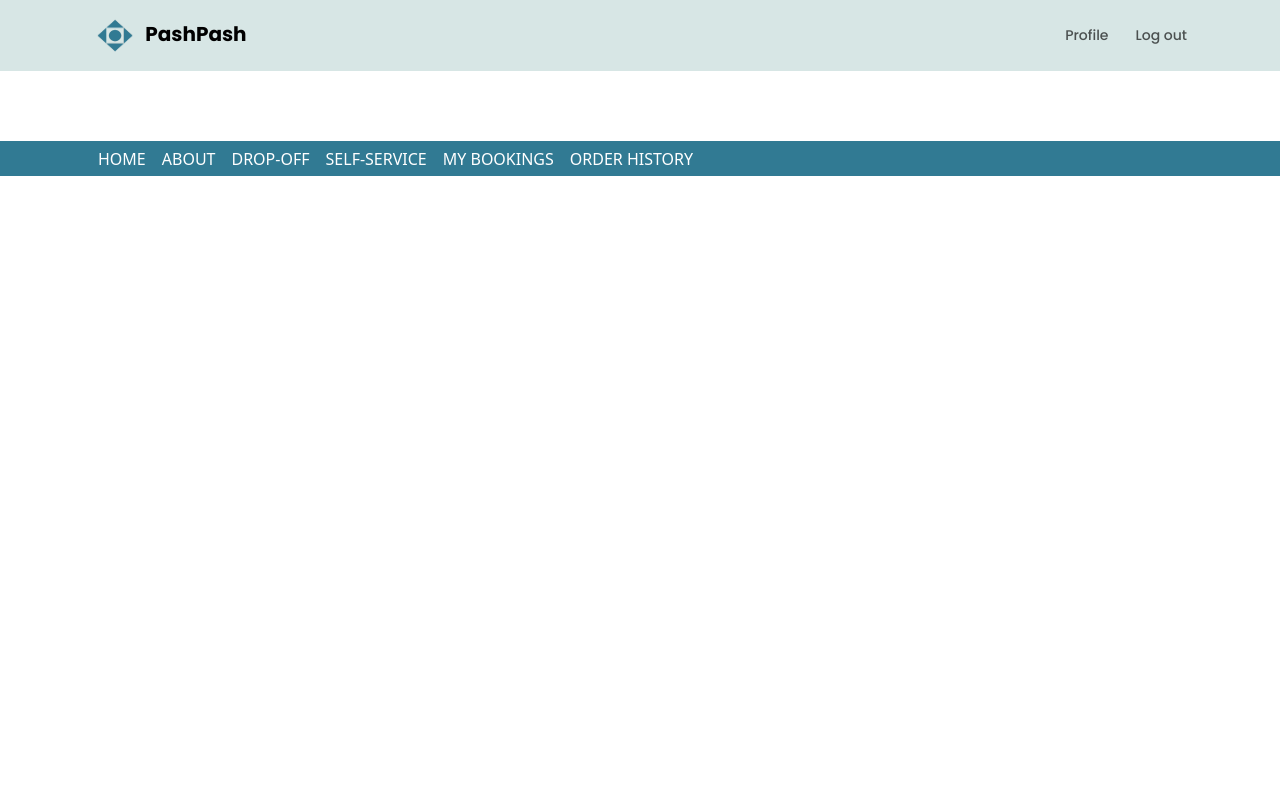
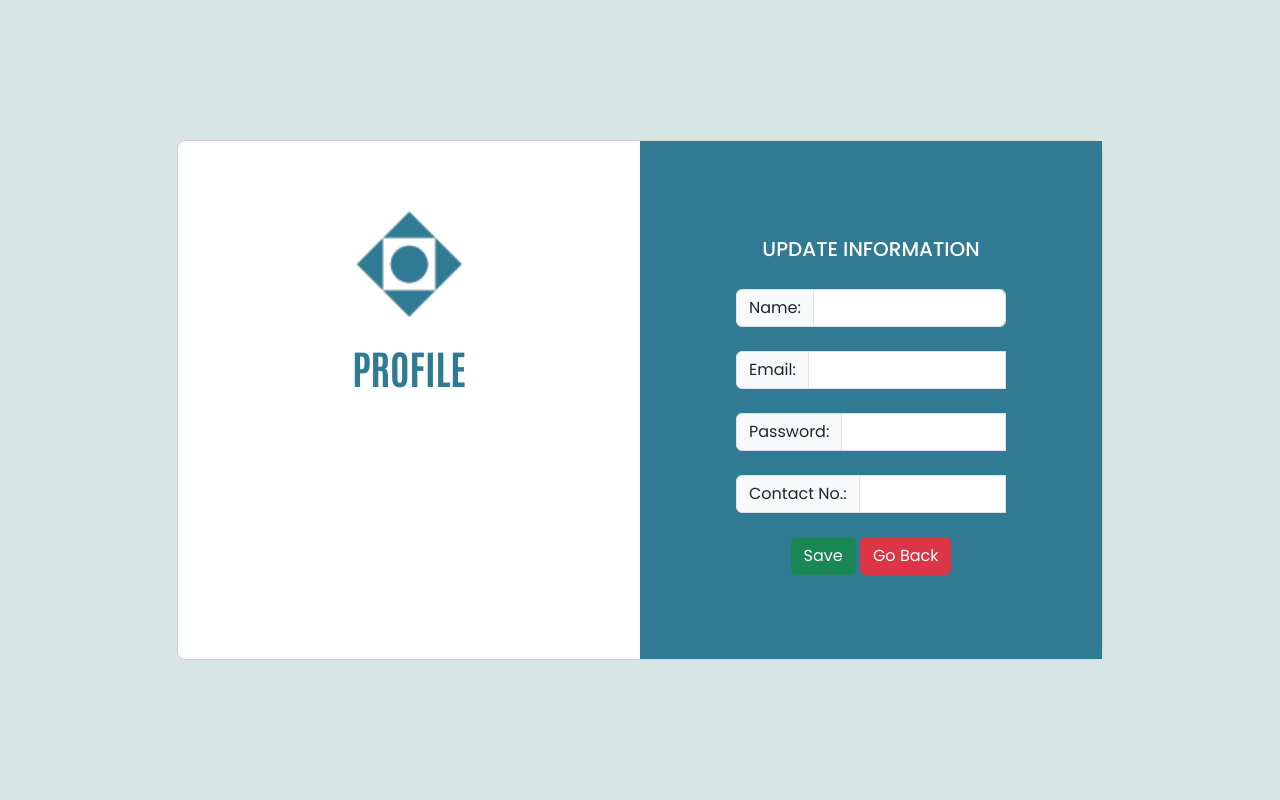
Before and after one commit to Maxlaseave/laundryWebsite, a PHP site: page /profile.php in a window 1280 px wide. Run offline with PHP 8.4, Linux system fonts and the light colour scheme; some web fonts are replaced.

Commit message:
customer profile

```diff
--- a/css/customer.css
+++ b/css/customer.css
@@ -118,11 +118,22 @@ h3{
     margin-top: 50px;
 }
 
+
+
+h5{
+    color: #343232;
+    font-family: 'Poppins', sans-serif;
+    font-size: 18px;
+    font-weight: 300;
+}
+
 p .content{
     color: #343232;
     font-family: 'Poppins', sans-serif;
     font-size: 13px;
     font-weight: 300;
+    margin-right: 5px;
+    display: inline;
 }
 
 span{
--- a/customer/profile.php
+++ b/customer/profile.php
@@ -1,6 +1,43 @@
-<?php include('partials/menu.php'); ?>
+<!DOCTYPE html>
+<html lang="en">
+  <head>
+    <meta charset="UTF-8" />
+    <meta name="viewport" content="width=device-width, initial-scale=1, shrink-to-fit=no" />
+    <meta http-equiv="x-ua-compatible" content="ie=edge" />
+    <title>User Login</title>
+    <!-- Custom CSS -->
+    <link rel="stylesheet" href="../css/userLogin.css">
 
-<?php
+    <!-- MDB -->
+    <link rel="stylesheet" href="https://cdn.jsdelivr.net/npm/bootstrap-icons@1.10.5/font/bootstrap-icons.css">
+    <link rel="stylesheet" href="../bootstrap/css\bootstrap.css" />
+
+  </head>
+  <body>
+
+
+
+
+
+
+                <!-- Start your project here-->
+<section class="h-100">
+  <div class="container py-5 h-100 ">
+    <div class="row d-flex justify-content-center align-items-center h-100">
+      <div class="col-xl-10 ">
+        <div class="card rounded-3 text-black">
+          <div class="row g-0">
+            <div class="col-lg-6">
+              <div class="card-body p-md-5 mx-md-4">
+
+                <div class="text-center">
+                  <img src="../img/pashlogo.png"
+                    style="width: 150px;" alt="logo">
+                  <h4 class="mt-1 mb-5 pb-1">PROFILE</h4>
+                </div>
+
+                <div class="text-center">
+                <p class="content"><?php
 include "../dbconn.php";
 // Start the session (if not already started)
 session_start();
@@ -18,10 +55,24 @@ if (isset($_SESSION['userId'])) {
     if (mysqli_num_rows($result) === 1) {
         $row = mysqli_fetch_assoc($result);
 
+        //Saves prev data to be viewed by users when editing their information for cpnvenience
+        $pname = $row['name'];
+        $pemail = $row['email'];
+        $ppass = $row['password'];
+        $pcon = $row['contactNo'];
+
         // Display the user's profile information
-        echo "Name: " . $row['name'] . "<br>";
-        echo "Email: " . $row['email'] . "<br>";
-        echo "Contact Number: " . $row['contactNo'] . "<br>";
+        echo "Name: " . $row['name'];?></p>
+
+        <p class="col content">
+        <?php
+        echo "Email: " . $row['email'];
+        ?>
+
+        </p>
+        <p class="col content">
+        <?php
+        echo "Contact Number: " . $row['contactNo'] ;
         // ... Display other profile information as needed
     } else {
         echo "User not found.";
@@ -31,3 +82,106 @@ if (isset($_SESSION['userId'])) {
     // ...
 }
 ?>
+        </p>
+
+
+              </div>
+
+
+              </div>
+            </div>
+            <div class="col-lg-6 d-flex align-items-center" id = "right-box">
+              <div class="text-white px-3 py-4 p-md-5 mx-md-5">
+              <div class="text-center">
+                  <h5 class="mt-5 mb-4 pb-1">UPDATE INFORMATION</h5>
+                </div>
+
+                <form method="post" action=" ">
+                <div class="col">
+                <div class="input-group mb-4">
+                <span class="input-group-text">Name: </span>
+                <input type="text" class="form-control" name="name">
+                </div>
+
+                <div class="col">
+                <div class="input-group mb-4">
+                <span class="input-group-text">Email: </span>
+                <input type="email" class="form-control" name="email"><br>
+                </div>
+
+
+                <div class="col">
+                <div class="input-group mb-4">
+                <span class="input-group-text">Password: </span>
+                <input type="text"class="form-control" name="password"><br>
+                </div>
+
+                <div class="col">
+                <div class="input-group mb-1">
+                <span class="input-group-text">Contact No.: </span>
+                <input type="number" class="form-control" name="contactNo"><br>
+                </div>
+
+                <div class="text-center pt-1 mb-3 pb-1">
+                    <button class="btn btn-success btn-block fa-lg mb-3 mt-3" type="submit" name="submit">Save</button>
+                    <a href="home.php" class ="btn btn-danger">Go Back</a>
+                  </div>
+
+
+                </form>
+              </div>
+
+            </div>
+
+              </div>
+
+            </div>
+          </div>
+        </div>
+      </div>
+    </div>
+  </div>
+</section>
+
+
+
+    <!-- MDB -->
+    <script src="bootstrap\js\bootstrap.js"></script>
+
+
+  </body>
+</html>
+
+<?php
+include "../dbconn.php";
+
+//go back to home.php
+if(isset($POST['close'])){
+
+header('Location: home.php');
+
+}
+
+// Updates info
+if(isset($_POST['submit'])){
+
+    $name = $_POST['name'];
+    $email = $_POST['email'];
+    $pass = $_POST['password'];
+    $contact = $_POST['contactNo'];
+
+    $update = "UPDATE users SET name = '".$name."', email = '".$email."', password = '".$pass."',
+                contactNo = '".$contact."' WHERE userId =".$userId;
+
+
+     $result = mysqli_query($conn, $update);
+
+     if($result){
+            echo "Data Successfully updated!";
+     }else{
+            echo "Failed in updating data!".mysqli_error($conn);
+     }
+
+    //UPDATE students SET column1 = 'value1', column2 = 'value2' WHERE id = id
+}
+?>
```
